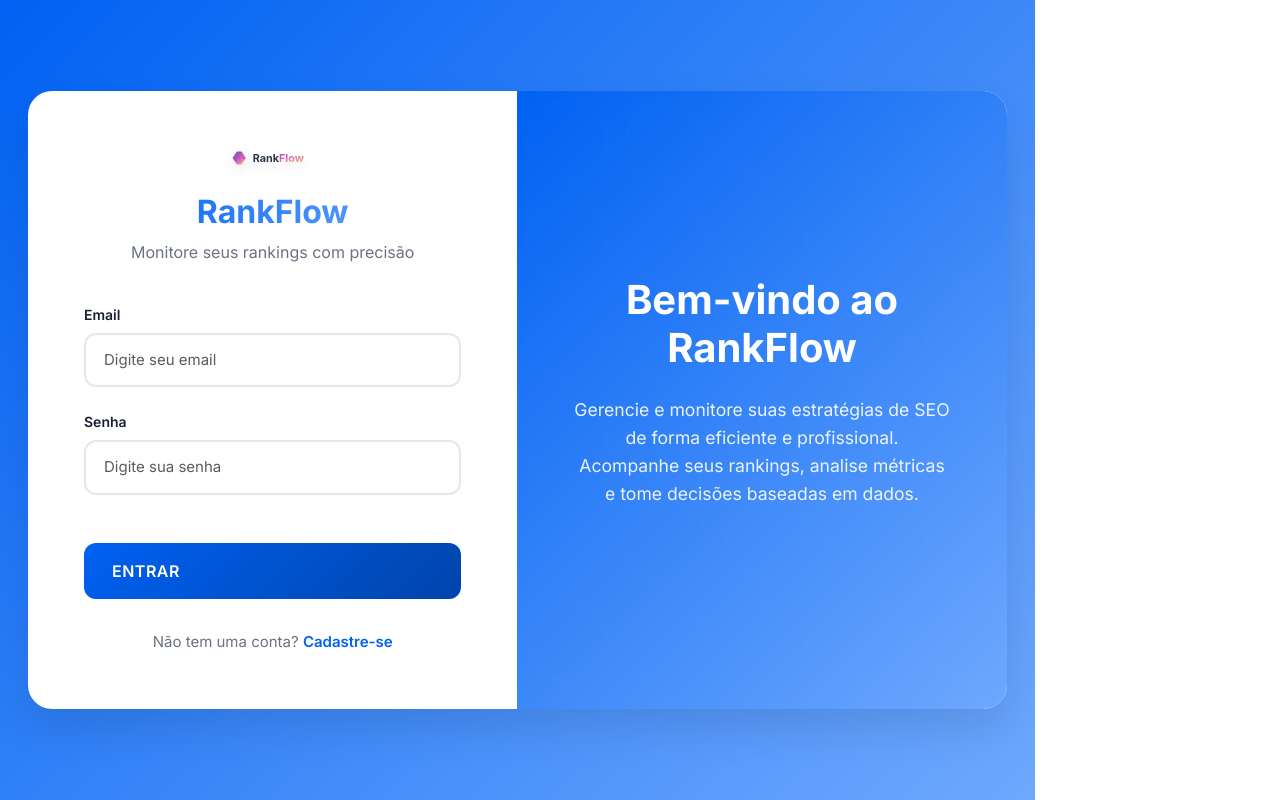
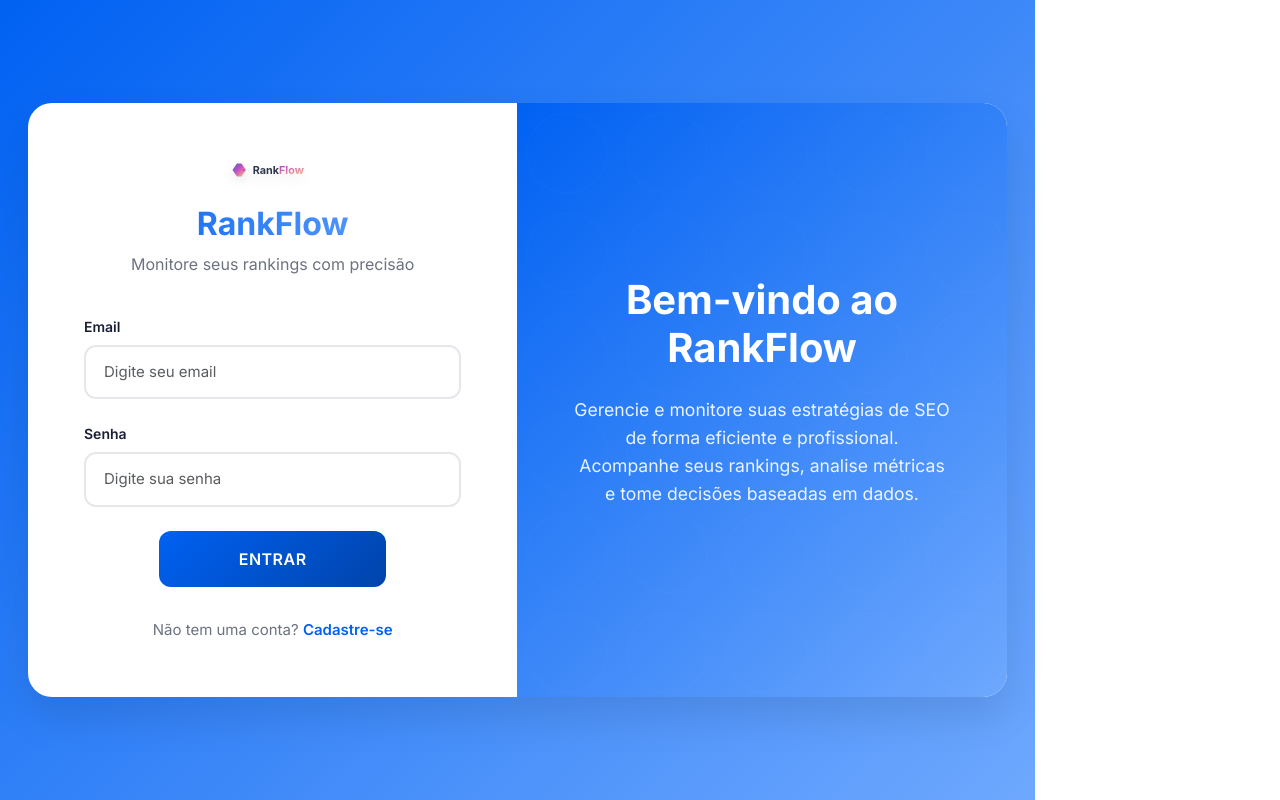
Before and after one commit to Gabrielnfranca/RankFlow_SEO, a Flask app: page /login in a window 1280 px wide. Run offline with Flask 3, Linux system fonts and the light colour scheme.

Commit message:
Center login button and adjust width

```diff
--- a/static/css/style.css
+++ b/static/css/style.css
@@ -793,12 +793,13 @@ body {
     padding: 16px 28px;
     font-weight: 600;
     font-size: 16px;
-    width: 100%;
-    margin-top: 1.5rem;
+    width: 60%;
+    margin: 1.5rem auto 0;
     transition: all 0.3s ease;
     color: white;
     text-transform: uppercase;
     letter-spacing: 0.5px;
+    display: block;
 }
 
 .login-btn:hover {
```
